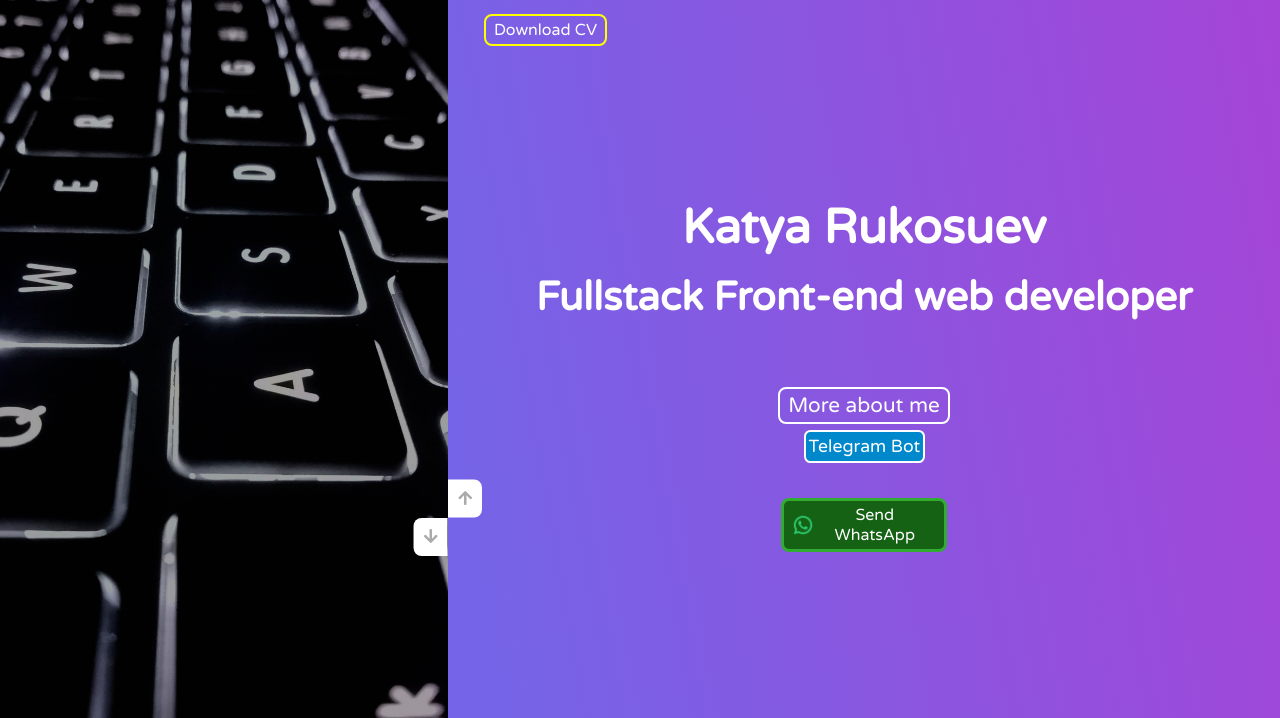
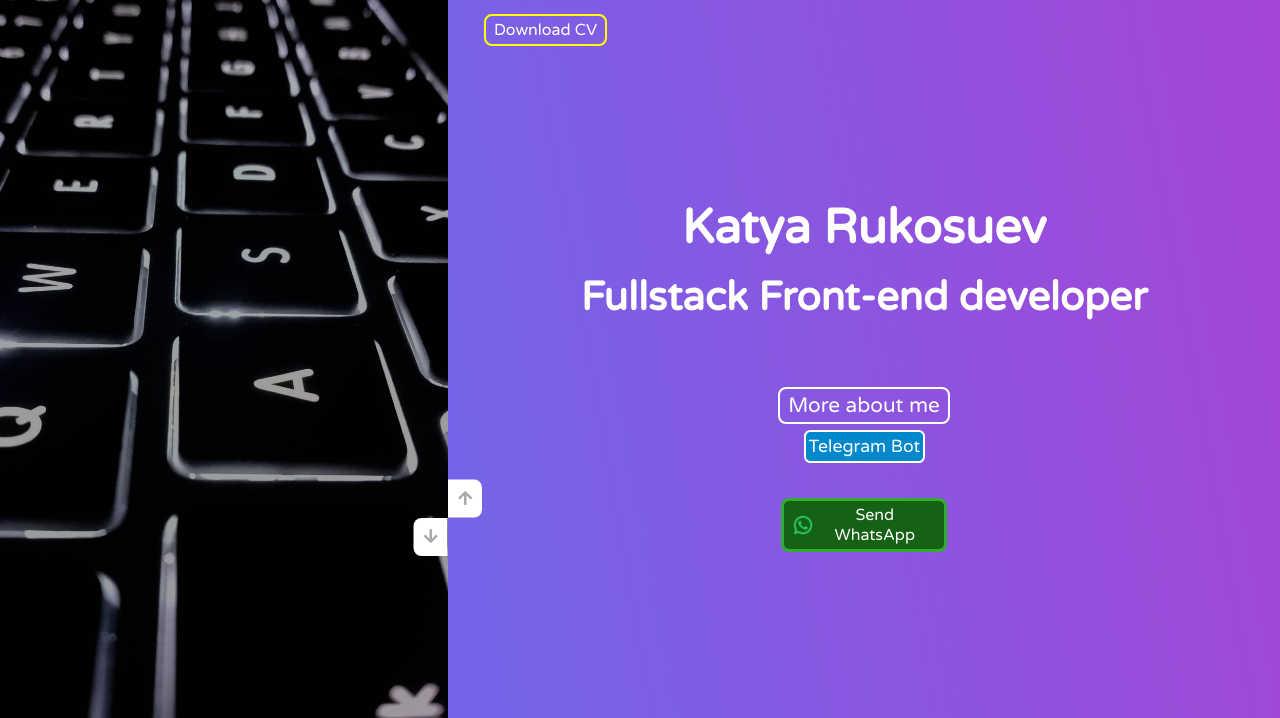
Before and after one commit to RuKatya/mycv, a website: page client/en/indexEN.html in a window 1280 px wide. Shown: the part 82-800 px from the top of the page. Drawn offline with Linux system fonts and the light colour scheme; files whose address does not match are found by name.

Commit message:
Update indexEN.html

```diff
--- a/client/en/indexEN.html
+++ b/client/en/indexEN.html
@@ -61,7 +61,7 @@
                 <a href="../CV Ekaterina Rukosuev 14.07.2021.pdf" target="_target" class="downloadCV">Download
                     CV</a>
                 <h1 class="homePage__header1">Katya Rukosuev </h1>
-                <h2 class="homePage__header2">Fullstack Front-end web developer</h2>
+                <h2 class="homePage__header2">Fullstack Front-end developer</h2>
                 <a href="/aboutmeEn" class="homePage__moreMe">More about me</a>
                 <a href="https://t.me/KatyaRuBot" class="homePage__telegramBot">Telegram Bot</a>
                 <a href="https://wa.me/972526299431" rel="noopener noreferrer" target="_blank"
```
